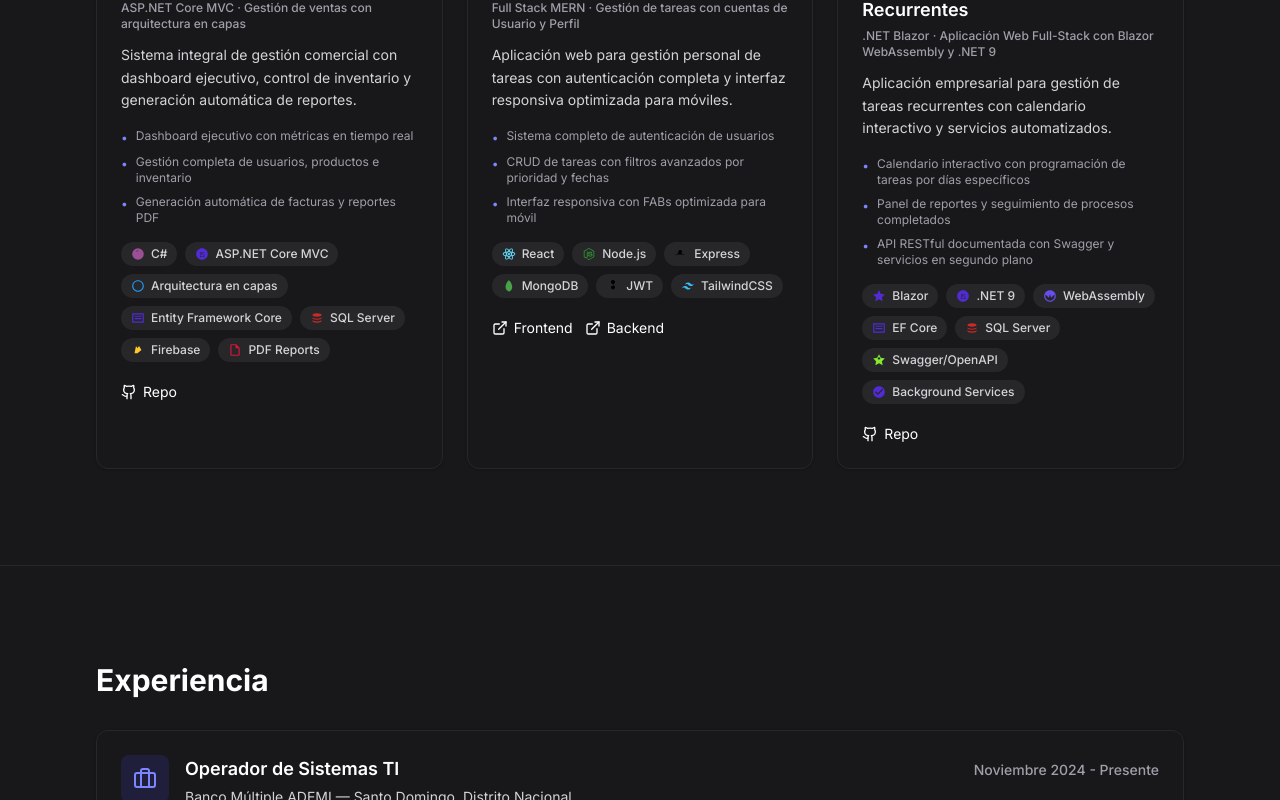
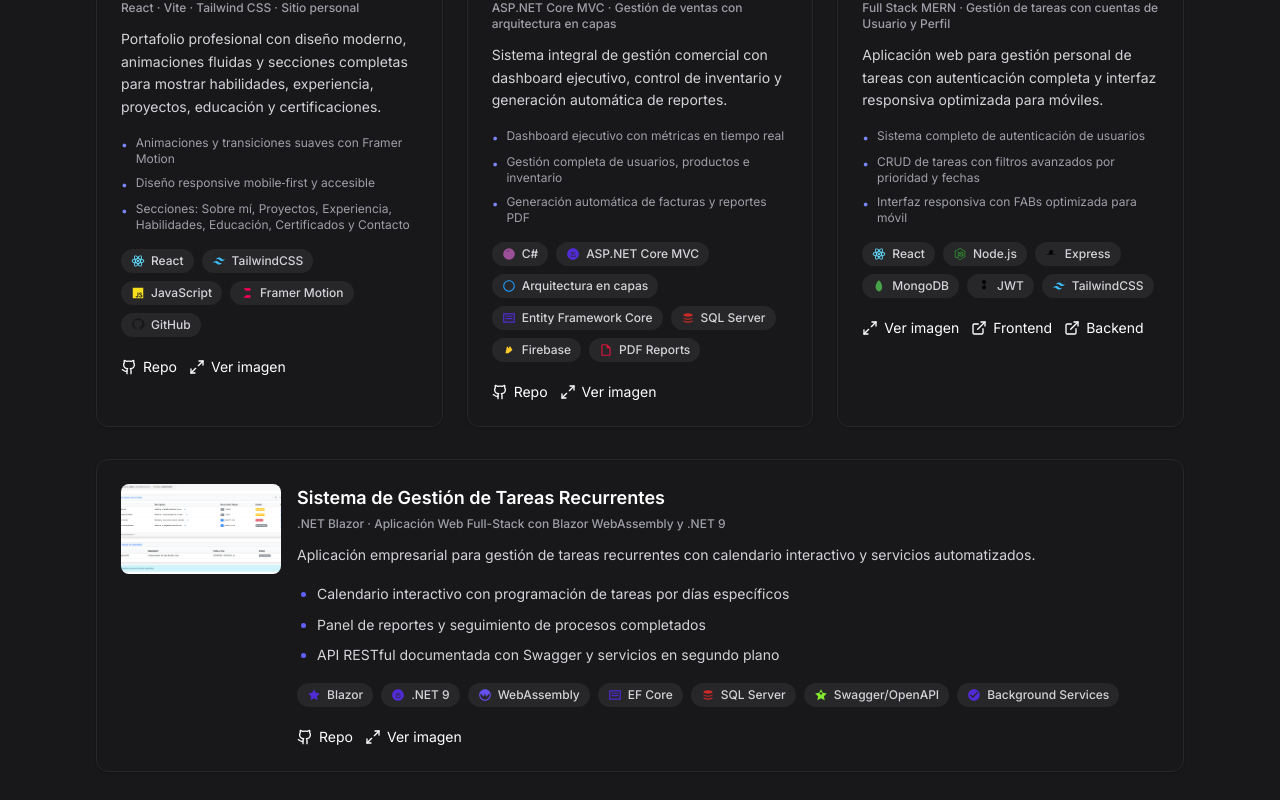
Before and after one commit to xfiberex/portafolio-web-rajb, a React (Vite) app: page / in a window 1280 px wide. Shown: the part 1620-2420 px from the top of the page. Built offline with nearby package versions, Linux system fonts and the light colour scheme.

Commit message:
Agregando mas proyectos
Tambien se agrego un boton para ver la imagen de los proyectos en pantalla completa

```diff
--- a/index.html
+++ b/index.html
@@ -2,7 +2,7 @@
 <html lang="es">
   <head>
     <meta charset="UTF-8" />
-    <link rel="icon" type="image/svg+xml" href="/public/favicon.svg" />
+    <link rel="icon" type="image/svg+xml" href="/favicon.svg" />
     <meta name="viewport" content="width=device-width, initial-scale=1.0" />
     <meta name="description" content="Portafolio de Ricky Angel Jiménez Bueno - Desarrollador Web Full-Stack especializado en .NET y MERN stack" />
     <link rel="preconnect" href="https://fonts.googleapis.com">
--- a/src/components/Projects.jsx
+++ b/src/components/Projects.jsx
@@ -1,9 +1,9 @@
 "use client"
 
-import { useRef } from "react"
+import { useEffect, useRef, useState } from "react"
 // eslint-disable-next-line no-unused-vars
 import { motion, useInView } from "framer-motion"
-import { ExternalLink, Github } from "lucide-react"
+import { ExternalLink, Github, Maximize2, X } from "lucide-react"
 import { projects } from "../data/projects"
 import TechIcon from "./TechIcon"
 
@@ -30,6 +30,23 @@
     },
   }
 
+  const topThree = projects.slice(0, 3)
+  const rest = projects.slice(3)
+
+  // Lightbox state to show images fullscreen
+  const [lightbox, setLightbox] = useState({ open: false, src: "", alt: "" })
+  const openLightbox = (src, alt) => setLightbox({ open: true, src, alt })
+  const closeLightbox = () => setLightbox({ open: false, src: "", alt: "" })
+
+  useEffect(() => {
+    if (!lightbox.open) return
+    const onKey = (e) => {
+      if (e.key === "Escape") closeLightbox()
+    }
+    window.addEventListener("keydown", onKey)
+    return () => window.removeEventListener("keydown", onKey)
+  }, [lightbox.open])
+
   return (
     <section id="projects" className="py-16 sm:py-24 border-t border-zinc-800">
       <div className="max-w-6xl mx-auto px-4 sm:px-6 lg:px-8">
@@ -42,6 +59,7 @@
           Proyectos
         </motion.h2>
 
+        {/* Top row: first 3 projects in a standard grid */}
         <motion.div
           ref={ref}
           variants={containerVariants}
@@ -49,9 +67,9 @@
           animate={isInView ? "visible" : "hidden"}
           className="mt-8 grid gap-6 sm:grid-cols-2 lg:grid-cols-3"
         >
-          {projects.map((p, idx) => (
+          {topThree.map((p, idx) => (
             <motion.article
-              key={idx}
+              key={`top-${idx}`}
               variants={itemVariants}
               whileHover={{ y: -5 }}
               className="group rounded-xl border border-zinc-800 bg-zinc-900 shadow-sm hover:shadow-lg hover:border-indigo-500/50 transition-all duration-300 overflow-hidden"
@@ -111,6 +129,17 @@
                     Repo
                   </a>
                 )}
+                {p.image && (
+                  <button
+                    type="button"
+                    onClick={() => openLightbox(p.image, p.title)}
+                    className="inline-flex items-center gap-1.5 text-white hover:text-indigo-400 transition-colors"
+                    aria-label={`Ver imagen de ${p.title} en pantalla completa`}
+                  >
+                    <Maximize2 size={16} />
+                    Ver imagen
+                  </button>
+                )}
                 {p.frontend && (
                   <a
                     href={p.frontend}
@@ -149,7 +178,160 @@
             </motion.article>
           ))}
         </motion.div>
+
+        {rest.length > 0 && (
+          <motion.div
+            variants={containerVariants}
+            initial="hidden"
+            animate={isInView ? "visible" : "hidden"}
+            className="mt-8 space-y-6"
+          >
+            {rest.map((p, idx) => (
+              <motion.article
+                key={`rest-${idx}`}
+                variants={itemVariants}
+                className="relative rounded-xl border border-zinc-800 p-6 bg-zinc-900 shadow-sm hover:shadow-md hover:border-indigo-500/30 transition-all duration-300"
+              >
+                <div className="flex items-start gap-4">
+                  {p.image && (
+                    <div className="hidden sm:block w-40 flex-shrink-0 rounded-lg overflow-hidden bg-zinc-800/50">
+                      <div className="aspect-video w-full h-auto">
+                        <img
+                          src={p.image}
+                          alt={p.title}
+                          className="w-full h-full object-cover"
+                        />
+                      </div>
+                    </div>
+                  )}
+
+                  <div className="flex-1 min-w-0">
+                    <div className="flex flex-wrap items-baseline justify-between gap-2">
+                      <h3 className="text-lg font-semibold text-white">{p.title}</h3>
+                    </div>
+                    {p.subtitle && (
+                      <p className="text-xs text-zinc-400 mt-1 font-medium">{p.subtitle}</p>
+                    )}
+                    <p className="mt-3 text-sm text-zinc-300 leading-relaxed">{p.description}</p>
+
+                    {p.features && (
+                      <ul className="mt-4 list-disc marker:text-indigo-500 pl-5 text-sm text-zinc-300 space-y-2 leading-relaxed">
+                        {p.features.map((feature, index) => (
+                          <li key={index}>{feature}</li>
+                        ))}
+                      </ul>
+                    )}
+
+                    <div className="mt-4 flex flex-wrap gap-2">
+                      {p.tags?.map((t) => (
+                        <span
+                          key={t}
+                          className="text-xs px-2.5 py-1 rounded-full bg-zinc-800 text-zinc-300 font-medium hover:bg-indigo-900/30 hover:text-indigo-300 transition-all duration-300 flex items-center gap-1.5"
+                        >
+                          <TechIcon name={t} className="w-3.5 h-3.5" withBg={false} />
+                          <span>{t}</span>
+                        </span>
+                      ))}
+                    </div>
+
+                    <div className="mt-5 flex flex-wrap gap-3 text-sm">
+                      {p.github && (
+                        <a
+                          href={p.github}
+                          target="_blank"
+                          rel="noreferrer"
+                          className="inline-flex items-center gap-1.5 text-white hover:text-indigo-400 transition-colors"
+                        >
+                          <Github size={16} />
+                          Repo
+                        </a>
+                      )}
+                      {p.image && (
+                        <button
+                          type="button"
+                          onClick={() => openLightbox(p.image, p.title)}
+                          className="inline-flex items-center gap-1.5 text-white hover:text-indigo-400 transition-colors"
+                          aria-label={`Ver imagen de ${p.title} en pantalla completa`}
+                        >
+                          <Maximize2 size={16} />
+                          Ver imagen
+                        </button>
+                      )}
+                      {p.frontend && (
+                        <a
+                          href={p.frontend}
+                          target="_blank"
+                          rel="noreferrer"
+                          className="inline-flex items-center gap-1.5 text-white hover:text-indigo-400 transition-colors"
+                        >
+                          <ExternalLink size={16} />
+                          Frontend
+                        </a>
+                      )}
+                      {p.backend && (
+                        <a
+                          href={p.backend}
+                          target="_blank"
+                          rel="noreferrer"
+                          className="inline-flex items-center gap-1.5 text-white hover:text-indigo-400 transition-colors"
+                        >
+                          <ExternalLink size={16} />
+                          Backend
+                        </a>
+                      )}
+                      {p.demo && p.demo !== "#" && (
+                        <a
+                          href={p.demo}
+                          target="_blank"
+                          rel="noreferrer"
+                          className="inline-flex items-center gap-1.5 text-white hover:text-indigo-400 transition-colors"
+                        >
+                          <ExternalLink size={16} />
+                          Demo
+                        </a>
+                      )}
+                    </div>
+                  </div>
+                </div>
+              </motion.article>
+            ))}
+          </motion.div>
+        )}
       </div>
+      {/* Lightbox overlay for fullscreen image view */}
+      {lightbox.open && (
+        <motion.div
+          initial={{ opacity: 0 }}
+          animate={{ opacity: 1 }}
+          className="fixed inset-0 z-50 bg-black/80 backdrop-blur-[2px] flex items-center justify-center p-4"
+          onClick={closeLightbox}
+          role="dialog"
+          aria-modal="true"
+          aria-label="Visor de imagen en pantalla completa"
+        >
+          <motion.div
+            initial={{ scale: 0.98, opacity: 0 }}
+            animate={{ scale: 1, opacity: 1 }}
+            transition={{ type: "spring", stiffness: 200, damping: 20 }}
+            className="relative max-w-6xl w-full flex items-center justify-center"
+            onClick={(e) => e.stopPropagation()}
+          >
+            <button
+              type="button"
+              onClick={closeLightbox}
+              className="absolute -top-3 -right-3 sm:top-2 sm:right-2 inline-flex items-center justify-center w-10 h-10 rounded-full bg-zinc-800/80 text-zinc-200 hover:text-white hover:bg-zinc-700 transition"
+              aria-label="Cerrar visor de imagen"
+            >
+              <X size={20} />
+            </button>
+            <img
+              src={lightbox.src}
+              alt={lightbox.alt}
+              className="max-h-[85vh] max-w-[95vw] sm:max-w-[90vw] rounded-lg object-contain shadow-xl"
+            />
+          </motion.div>
+        </motion.div>
+      )}
     </section>
   )
 }
--- a/src/components/TechIcon.jsx
+++ b/src/components/TechIcon.jsx
@@ -43,6 +43,8 @@
   "Cursor IDE": "#000000",
   "AI Code Review": "#7C3AED",
   "Prompt Engineering": "#F59E0B",
+  Vite: "#646CFF",
+  "Framer Motion": "#FF0055",
 };
 
 const FALLBACK_COLOR = "#94a3b8"; // slate-400
@@ -172,6 +174,12 @@
   "Prompt Engineering": (
     <path d="M12 2C6.48 2 2 6.48 2 12s4.48 10 10 10 10-4.48 10-10S17.52 2 12 2zm-2 15l-5-5 1.41-1.41L10 14.17l7.59-7.59L19 8l-9 9z" />
   ),
+  Vite: (
+    <path d="M12 2l7 4-2 10-5 6-5-6-2-10 7-4zm0 3.2L8 7.2l1.2 6L12 18l2.8-4.8 1.2-6-4-2z" />
+  ),
+  "Framer Motion": (
+    <path d="M6 4h12v4H10l4 4-4 4h8v4H6l8-8-8-8z" />
+  ),
 };
 
 function pickColor(name) {
@@ -231,6 +239,8 @@
   if (/cursor.*ide/i.test(n)) return BRAND_COLORS["Cursor IDE"];
   if (/ai.*code.*review/i.test(n)) return BRAND_COLORS["AI Code Review"];
   if (/prompt.*engineering/i.test(n)) return BRAND_COLORS["Prompt Engineering"];
+  if (/vite/i.test(n)) return BRAND_COLORS.Vite;
+  if (/framer.*motion/i.test(n)) return BRAND_COLORS["Framer Motion"];
   return FALLBACK_COLOR;
 }
 
@@ -287,6 +297,8 @@
   if (/cursor.*ide/i.test(n)) return ICONS["Cursor IDE"];
   if (/ai.*code.*review/i.test(n)) return ICONS["AI Code Review"];
   if (/prompt.*engineering/i.test(n)) return ICONS["Prompt Engineering"];
+  if (/vite/i.test(n)) return ICONS.Vite;
+  if (/framer.*motion/i.test(n)) return ICONS["Framer Motion"];
   return null;
 }
 
--- a/src/data/projects.js
+++ b/src/data/projects.js
@@ -1,4 +1,18 @@
 export const projects = [
+  {
+    title: "Portafolio Web — RAJB",
+    subtitle: "React · Vite · Tailwind CSS · Sitio personal",
+    description:
+      "Portafolio profesional con diseño moderno, animaciones fluidas y secciones completas para mostrar habilidades, experiencia, proyectos, educación y certificaciones.",
+    image: "/projects/Porfolio-web-rajb.png",
+    features: [
+      "Animaciones y transiciones suaves con Framer Motion",
+      "Diseño responsive mobile‑first y accesible",
+      "Secciones: Sobre mí, Proyectos, Experiencia, Habilidades, Educación, Certificados y Contacto"
+    ],
+    tags: ["React", "TailwindCSS", "JavaScript", "Framer Motion", "GitHub"],
+    github: "https://github.com/xfiberex/portafolio-web-rajb",
+  },
   {
     title: "Sistema de Ventas WEB",
     subtitle: "ASP.NET Core MVC · Gestión de ventas con arquitectura en capas",
```
Also changed, not shown: public/projects/Porfolio-web-rajb.png (added).
